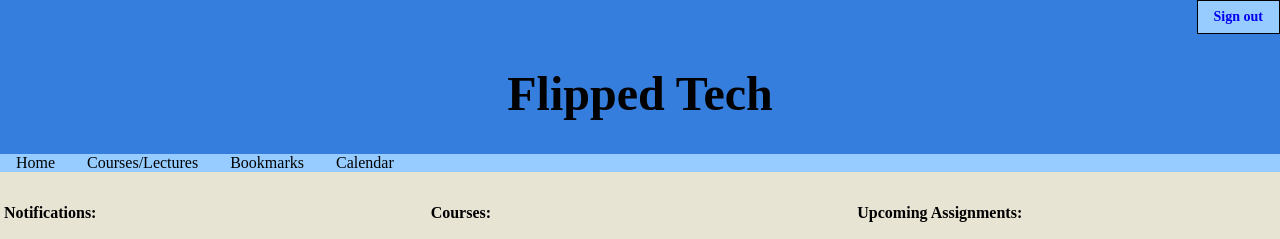
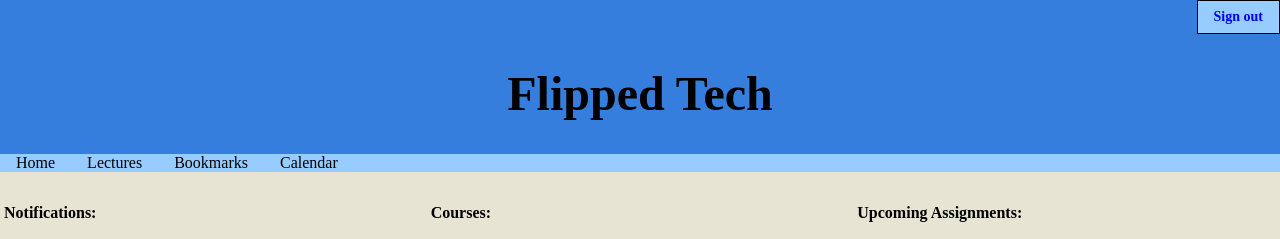
Before and after one commit to usd-cs/comp495-sp18-flipped-tech, a React (Create React App) app in the folder FlippedTech/flippedtech/: page /home in a window 1280 px wide. Shown: the top 239 px of the page. Built offline with nearby package versions, Linux system fonts and the light colour scheme.

Commit message:
Added bugged links

```diff
--- a/FlippedTech/flippedtech/src/Banner.js
+++ b/FlippedTech/flippedtech/src/Banner.js
@@ -1,5 +1,5 @@
-import React, { Component } from 'react';
-import { NavLink } from 'react-router-dom'
+import React from 'react';
+import { BrowserRouter, NavLink} from 'react-router-dom'
 
 const Banner = (props) => {
 	return (
@@ -11,14 +11,16 @@ const Banner = (props) => {
 				<h1 className='f1 tc w-100'>Flipped Tech</h1>
 			</div>
 
-			<div className='dib w-100 bg-light-blue dib'>
-				<div className='flex flex-wrap'>
-					<a href='' className='ph3 link black hover-bg-pink bg-animate'>Home</a>
-					<a href='' className='ph3 link black hover-bg-pink bg-animate'>Courses/Lectures</a>
-					<a href='' className='ph3 link black hover-bg-pink bg-animate'>Bookmarks</a>
-					<a href='' className='ph3 link black hover-bg-pink bg-animate'>Calendar</a>
+			<BrowserRouter>
+				<div className='dib w-100 bg-light-blue dib'>
+					<div className='flex flex-wrap'>
+						<NavLink to='/home' className='ph3 link black hover-bg-pink bg-animate'>Home</NavLink>
+						<NavLink to='/lectures' className='ph3 link black hover-bg-pink bg-animate'>Lectures</NavLink>
+						<NavLink to='/bookmarks' className='ph3 link black hover-bg-pink bg-animate'>Bookmarks</NavLink>
+						<NavLink to='/calendar' className='ph3 link black hover-bg-pink bg-animate'>Calendar</NavLink>
+					</div>
 				</div>
-			</div>
+			</BrowserRouter>
 		</div>
 	);
 }
--- a/FlippedTech/flippedtech/src/HomeContent.js
+++ b/FlippedTech/flippedtech/src/HomeContent.js
@@ -1,4 +1,4 @@
-import React, { Component } from 'react';
+import React from 'react';
 
 const HomeContent = (props) => {
 	return (
--- a/FlippedTech/flippedtech/src/HomePage.js
+++ b/FlippedTech/flippedtech/src/HomePage.js
@@ -1,4 +1,4 @@
-import React, { Component } from 'react';
+import React from 'react';
 import Banner from './Banner'
 import HomeContent from './HomeContent'
 
--- a/FlippedTech/flippedtech/src/Logo.js
+++ b/FlippedTech/flippedtech/src/Logo.js
@@ -1,4 +1,4 @@
-import React, { Component } from 'react';
+import React from 'react';
 import './css/SigninPage.css'
 
 const Logo = (props) => {
--- a/FlippedTech/flippedtech/src/Signin.js
+++ b/FlippedTech/flippedtech/src/Signin.js
@@ -1,6 +1,5 @@
-import React, { Component } from 'react'
-import { Route, NavLink } from 'react-router-dom'
-import HomePage from './HomePage'
+import React from 'react'
+import { NavLink } from 'react-router-dom'
 
 const Signin = (props) => {
 	return (
@@ -12,12 +11,12 @@ const Signin = (props) => {
 					<fieldset id="sign_up" className="ba b--transparent ph0 mh0">
 						{/*Username Entry*/}
 					  <div className="mt3">
-					    <label className="db fw6 lh-copy f6" for="email-address">Username</label>
+					    <label className="db fw6 lh-copy f6" htmlFor="email-address">Username</label>
 					    <input className="pa2 input-reset ba bg-transparent hover-bg-black hover-white w-100" type="email" name="email-address"  id="email-address"/>
 					  </div>
 						{/*Password Entry*/}
 					  <div className="mv3">
-					    <label className="db fw6 lh-copy f6" for="password">Password</label>
+					    <label className="db fw6 lh-copy f6" htmlFor="password">Password</label>
 					    <input className="b pa2 input-reset ba bg-transparent hover-bg-black hover-white w-100" type="password" name="password"  id="password"/>
 					  </div>
 					</fieldset>
--- a/FlippedTech/flippedtech/src/SigninPage.js
+++ b/FlippedTech/flippedtech/src/SigninPage.js
@@ -1,4 +1,4 @@
-import React, { Component } from 'react';
+import React from 'react';
 import Signin from './Signin'
 import Logo from './Logo'
 
--- a/FlippedTech/flippedtech/src/index.js
+++ b/FlippedTech/flippedtech/src/index.js
@@ -1,14 +1,14 @@
 import React from 'react';
 import ReactDOM from 'react-dom';
-import Banner from './Banner';
+//import Banner from './Banner';
 import SigninPage from './SigninPage'
 import HomePage from './HomePage'
-import HomeContent from './HomeContent';
+//import HomeContent from './HomeContent';
+import LecturePage from './LecturePage'
 import { BrowserRouter, Route, Switch} from 'react-router-dom'
 import registerServiceWorker from './registerServiceWorker';
 import 'tachyons';
-
-import App from './App';
+//import App from './App';
 
 
 ReactDOM.render(
@@ -16,8 +16,8 @@ ReactDOM.render(
 		<Switch>
 			<Route exact path='/' component={SigninPage} />
 			<Route exact path='/home' component={HomePage}/>
+			<Route exact path='/lectures' component={LecturePage}/>
 		</Switch>
 	</BrowserRouter>
-
 	, document.getElementById('root'));
 registerServiceWorker();
```
Also changed, not shown: 1 other file (tests, documents, lock files or other folders).
